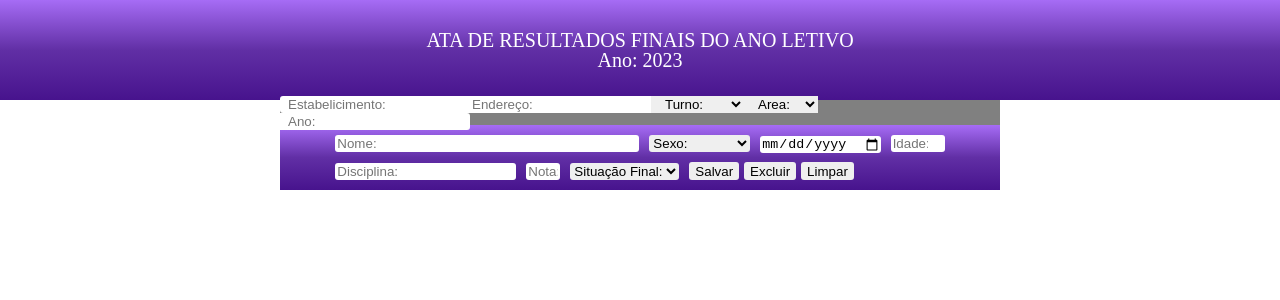
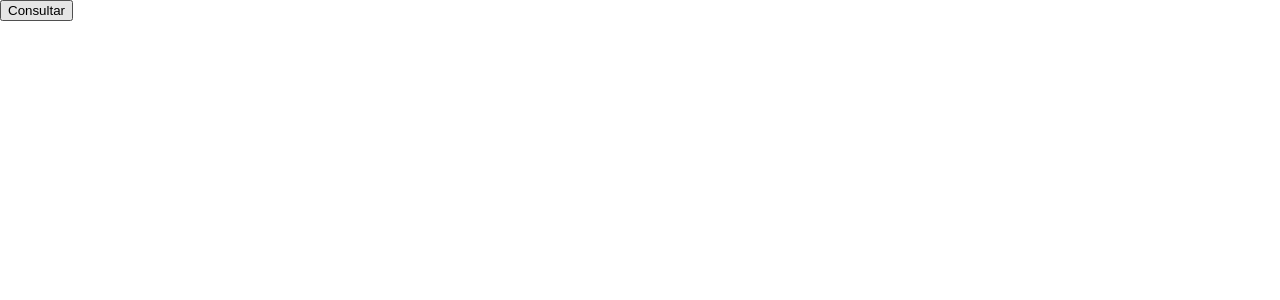
Before and after one commit to GilsonMendes/diario-eletronico-site, a React (Vite) app: page / in a window 1280 px wide. Shown: the top 300 px of the page. Built offline with nearby package versions, Linux system fonts and the light colour scheme.

Commit message:
Add consulta ao DB

```diff
--- a/src/components/home/index.jsx
+++ b/src/components/home/index.jsx
@@ -1,13 +1,14 @@
 import Header from '../header/header-top-primary'
 import Menu from '../header/menu-header'
-import Formulario from '../pages/formulario-cad'
+import Alunos from '../views'
 export default props => {
 
     return (
         <div>
-            <Header />
-            <Menu />
-            {/* <Formulario /> */}
+            <Alunos/>
+           {/*  <Header />
+            <Menu /> */}
+
         </div>
     )
 }
--- /dev/null
+++ b/src/components/views/cards/cardAlunos.jsx
@@ -0,0 +1,10 @@
+import React from "react";
+
+export default props =>{
+    return(
+        <div>
+            <h1>{props.nome}</h1>
+            <p>{props.idade}</p>
+        </div>
+    )
+}
--- a/src/components/views/index.jsx
+++ b/src/components/views/index.jsx
@@ -1,25 +1,62 @@
-import React, {useState, useEffect } from 'react';
+import React, { useState, useEffect } from 'react';
 import axios from 'axios'
+/* import Card from './cards/cardAlunos' */
 
 export default props => {
     const [viewTables, setViewTables] = useState();
 
-    const pegarDados = () => {
-        useEffect(async () => {
-            await axios.get(
 
-                'http://localhost:3000/cadastroAlunos/'
 
-            ).then(function (response) {
-                setViewTables(response.data)
+    /**
+     * createdAt
+:
+"2023-03-09T23:51:59.000Z"
+dataDeNascimento
+:
+"1985-12-01T00:00:00.000Z"
+disciplina
+:
+"Matematica"
+genero
+:
+"maculino"
+id
+:
+1
+idade
+:
+37
+nome
+:
+"Gilson Mendes da Silva"
+nota
+:
+10
+situacaoFinal
+:
+"aprovado"
+updatedAt
+:
+"2023-03-09T23:51:59.000Z"
+     */
+    console.log(viewTables)
+    const pegarDados = async () => {
+        const valueGet = await axios.get(
 
-            })
-        }, [])
+            'http://localhost:3000/cadastroAlunos/'
+
+        ).then(function (response) {
+            setViewTables(response.data)
+
+        })
 
     }
+
     return (
         <div>
-            <h1>View DB tables</h1>
+
+
+            <button onClick={pegarDados}>Consultar</button>
         </div>
     )
 }
```
